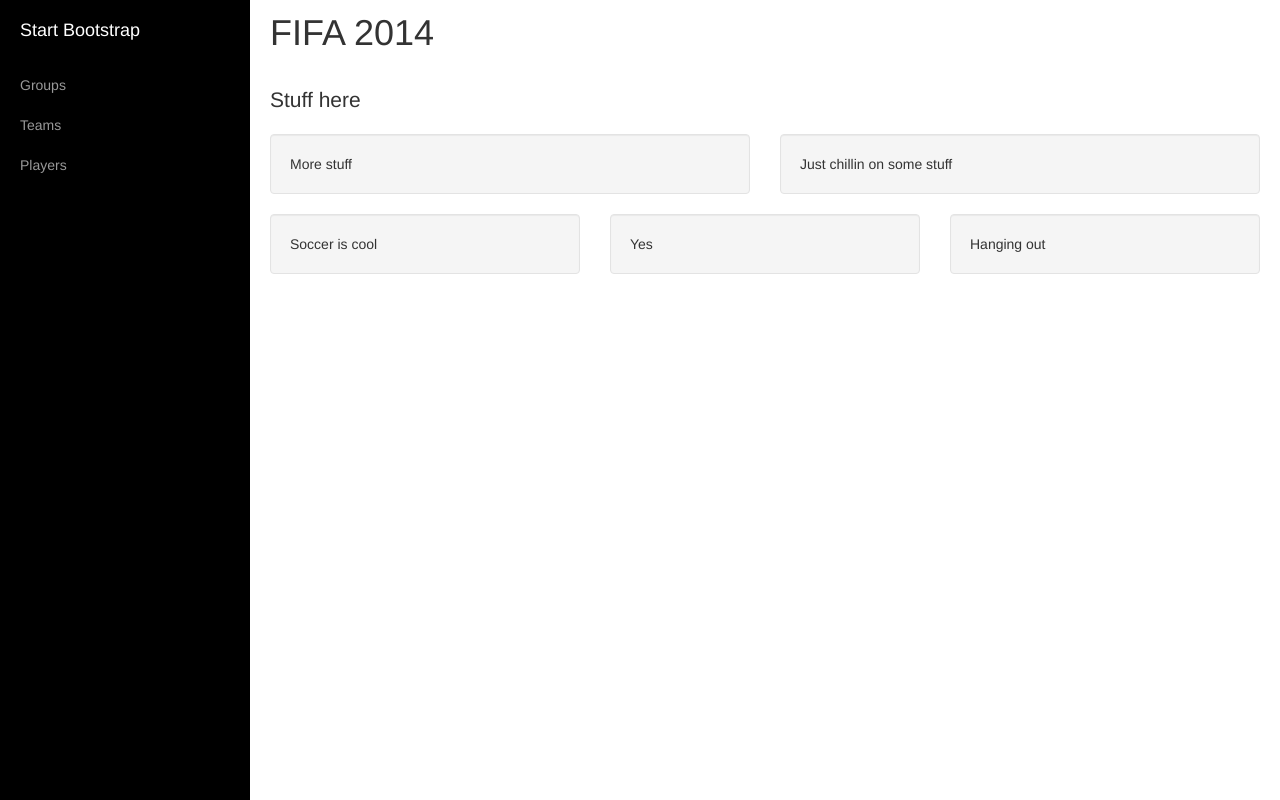
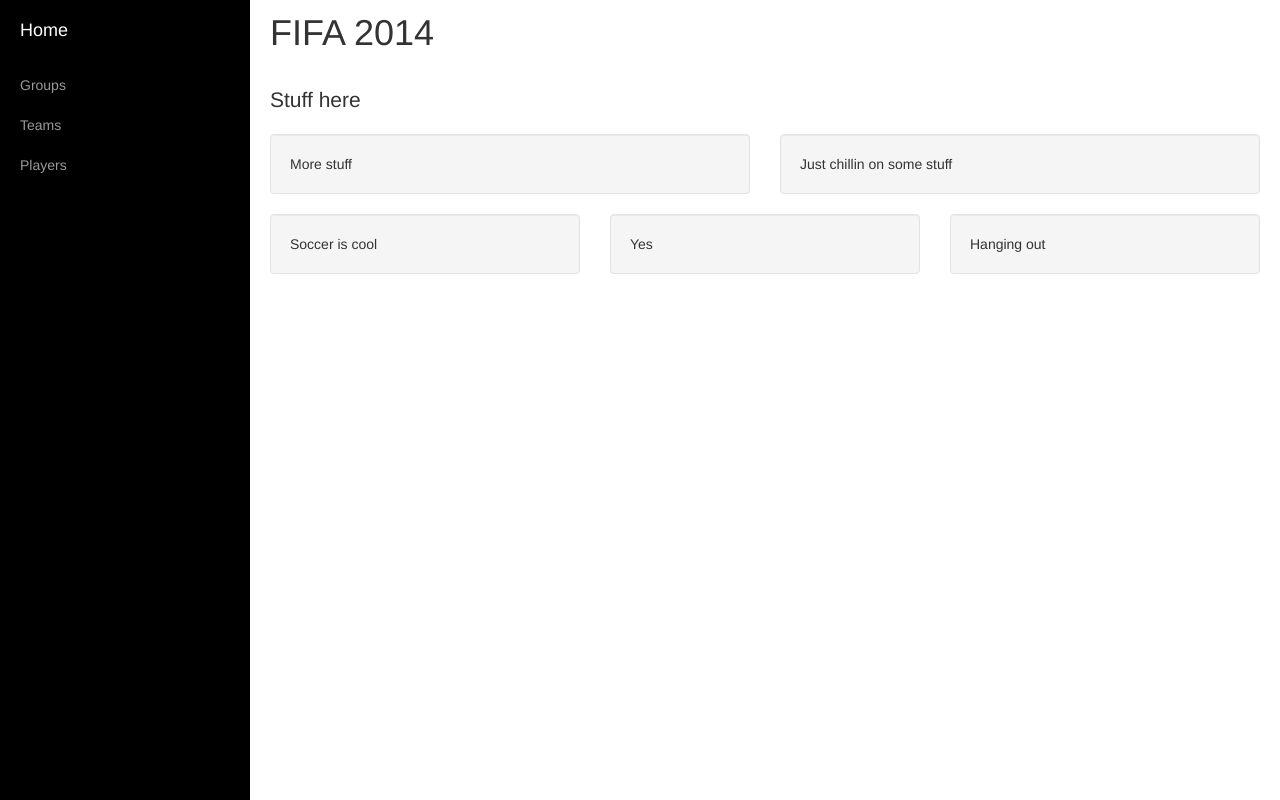
Before and after one commit to chumbalayaa/World_Cup, a Flask app: page / in a window 1280 px wide. Run offline with Flask 2, Linux system fonts and the light colour scheme; some libraries are stand-ins or nearby versions.

Commit message:
Added home buttom

```diff
--- a/worldcup/templates/layout.html
+++ b/worldcup/templates/layout.html
@@ -25,7 +25,7 @@
     <!-- Sidebar -->
     <div id="sidebar-wrapper">
       <ul class="sidebar-nav">
-        <li class="sidebar-brand"><a href="#">Start Bootstrap</a>
+        <li class="sidebar-brand"><a href="/">Home</a>
         </li>
         <li><a href="#">Groups</a>
         </li>
```
